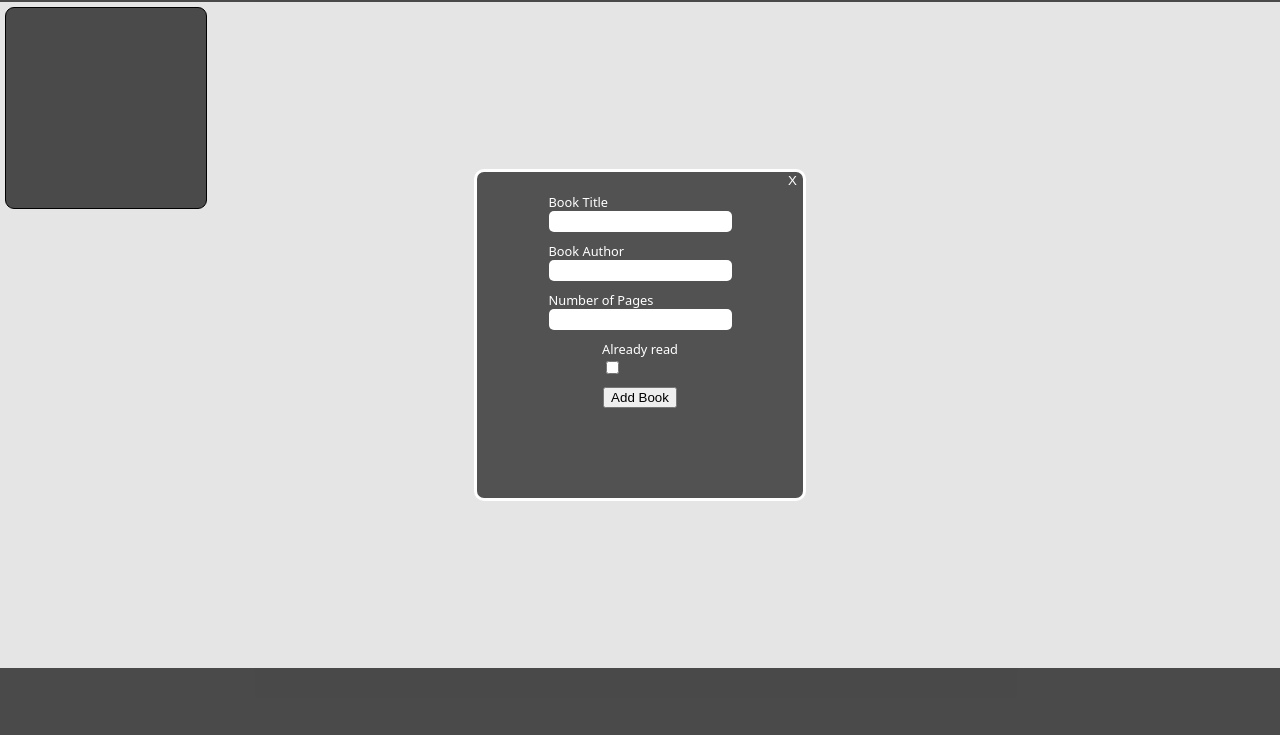
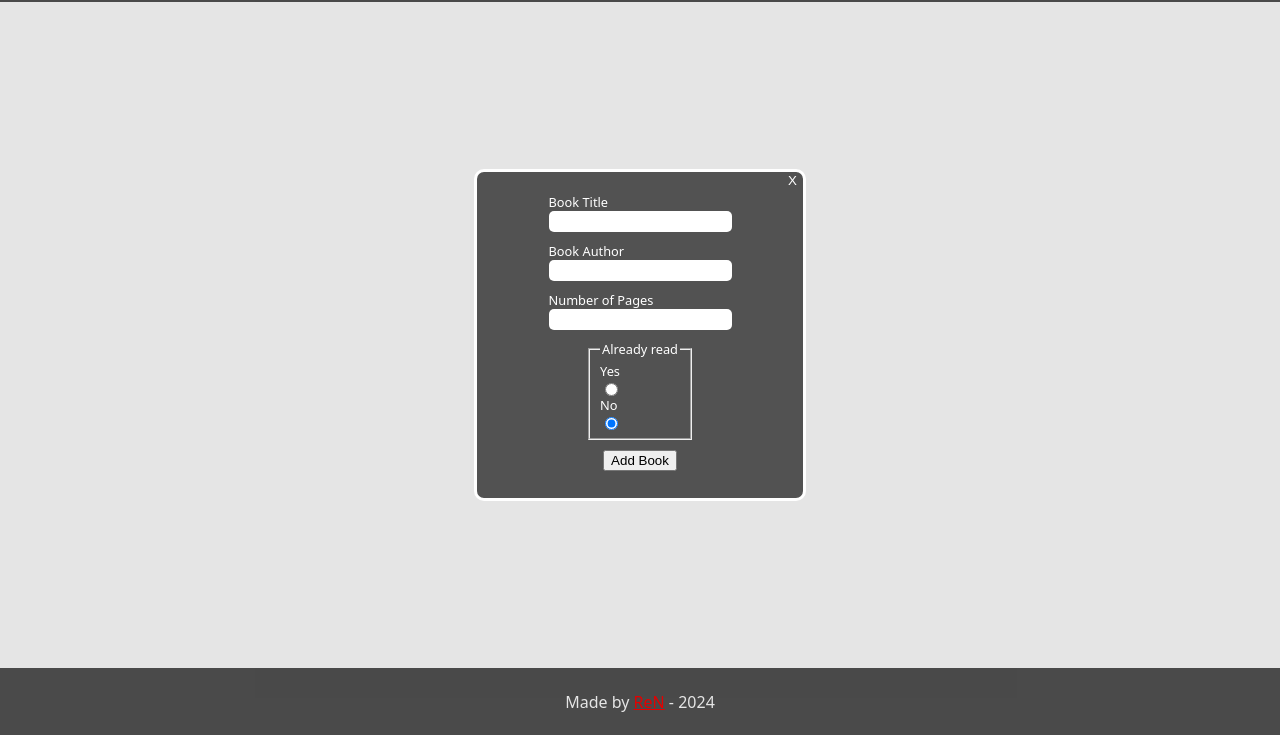
Before and after one commit to ReN-FL/Library, a plain HTML site: page index.html in a window 1280 px wide. Both pictures are taken after a click on the button "New Book". Shown: the part 65-800 px from the top of the page. Drawn offline with Linux system fonts and the light colour scheme.

Commit message:
Add footer

```diff
--- a/index.html
+++ b/index.html
@@ -27,17 +27,34 @@
             <label for="book-pages">Number of Pages</label>
             <input type="number" name="pages" id="book-pages" />
           </div>
-          <div>
-            <label for="book-read">Already read</label>
-            <input type="checkbox" name="read" id="book-read" />
-          </div>
+          <fieldset>
+            <legend>Already read</legend>
+            <label for="book-read1">Yes</label>
+            <input type="radio" name="read" id="book-read1" value="true" />
+            <label for="book-read2">No</label>
+            <input
+              type="radio"
+              name="read"
+              id="book-read2"
+              value="false"
+              checked
+            />
+          </fieldset>
           <button id="submit" type="submit">Add Book</button>
         </form>
       </dialog>
-      <div class="body">
-        <div class="grid-item"></div>
+      <div class="body"></div>
+      <div class="footer">
+        <div class="footer-container">
+          <p>
+            Made by
+            <a target="_blank" rel="noreferrer" href="https://github.com/ReN-FL"
+              >ReN</a
+            >
+            - 2024
+          </p>
+        </div>
       </div>
-      <div class="footer"></div>
     </div>
     <script src="script.js"></script>
   </body>
--- a/styles.css
+++ b/styles.css
@@ -97,8 +97,24 @@ p {
   cursor: pointer;
   border-top-right-radius: 10px;
 }
+
+/* Footer Section */
+
 .footer {
+  height: 5wh;
   background-color: var(--sec-color);
   grid-row: 3;
   padding: 5px;
+  display: flex;
+  align-items: center;
+  justify-content: center;
+  font-size: 1rem;
 }
+.footer-container > p > a {
+  color: red;
+  text-decoration: underline;
+}
+.footer-container > p > a:hover {
+  color: rgb(235, 235, 235);
+  text-decoration: overline;
+}
```
